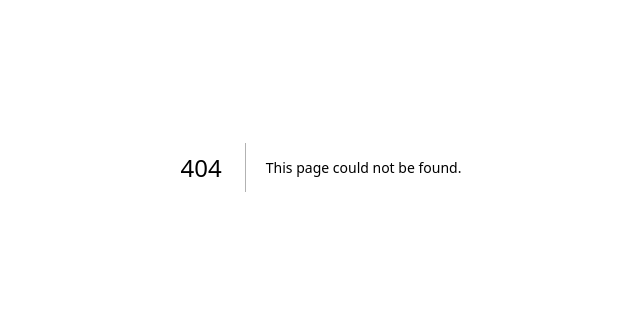
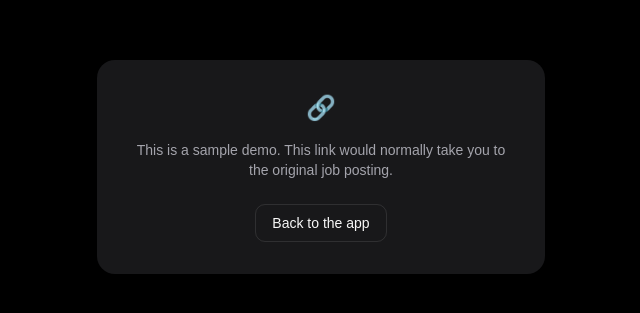
Before and after one commit to valentinalorcap/rolefetchr, a Next.js app: page /demo-link in a window 1280 px wide. Before the commit this address had no page. Shown: the part 233-546 px from the top of the page, without its empty margins (319-959 px from the left). Built offline with nearby package versions, Linux system fonts and the light colour scheme.

Commit message:
feat(demo): add placeholder page for demo job links
Demo-space jobs point their sourceUrl here instead of at a fictional
external posting.

```diff
--- /dev/null
+++ b/app/demo-link/page.tsx
@@ -0,0 +1,25 @@
+import Link from "next/link";
+
+export const metadata = { title: "Demo link · job-matchmaker" };
+
+// Placeholder target for the sourceUrl of demo-space jobs: their postings are
+// fictional, so instead of a dead external link they land here.
+export default function DemoLinkPage() {
+  return (
+    <div className="flex min-h-screen items-center justify-center px-6">
+      <div className="w-full max-w-md rounded-2xl bg-card p-8 text-center">
+        <div className="text-2xl">🔗</div>
+        <p className="mt-4 text-sm text-muted-foreground">
+          This is a sample demo. This link would normally take you to the
+          original job posting.
+        </p>
+        <Link
+          href="/"
+          className="mt-6 inline-block rounded-lg border border-border px-4 py-2 text-sm font-medium hover:bg-accent"
+        >
+          Back to the app
+        </Link>
+      </div>
+    </div>
+  );
+}
```
